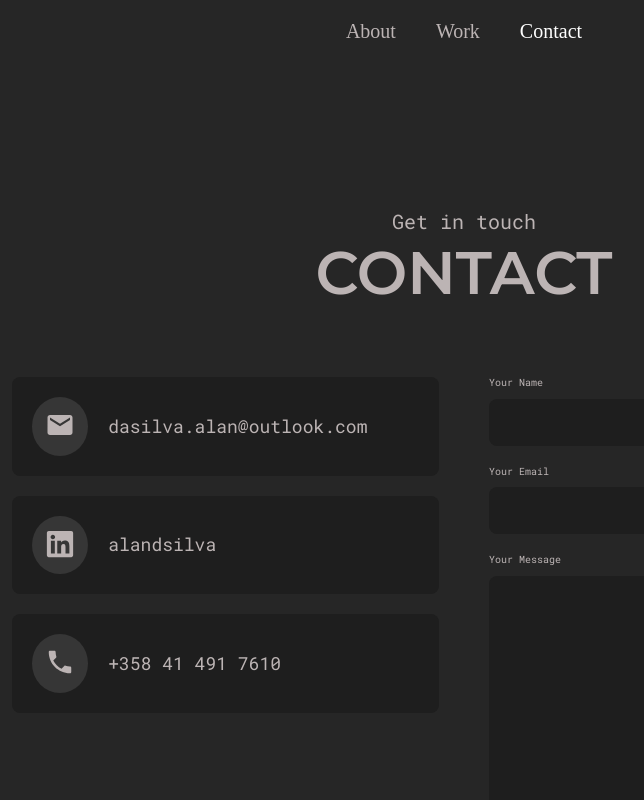
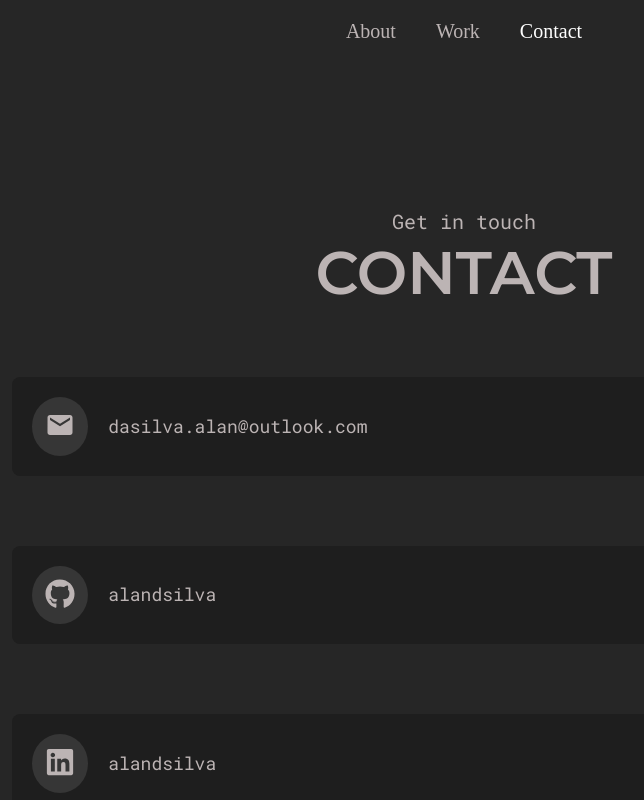
Before and after one commit to alandsilva/alandsilva.github.io, a React (Create React App) app: page /contact in a window 1280 px wide. Shown: the top 800 px of the page, without its empty margins (176-820 px from the left). Built offline with nearby package versions, Linux system fonts and the light colour scheme.

Commit message:
added info

```diff
--- a/src/components/AboutInfoItem.js
+++ b/src/components/AboutInfoItem.js
@@ -15,7 +15,7 @@ const AboutItemStyles = styled.div`
     display: flex;
     gap: 1.5rem;
     position: absolute;
-    left: 20rem;
+    left: 28rem;
   }
   .item {
     background-color: var(--deep-dark);
--- a/src/components/ContactInfoItem.js
+++ b/src/components/ContactInfoItem.js
@@ -3,7 +3,7 @@ import { MdPlace } from 'react-icons/md';
 import styled from 'styled-components';
 import PText from './PText';
 
-const ItemStyle = styled.div`
+const ItemStyle = styled.a`
   padding: 2rem;
   background-color: var(--deep-dark);
   display: flex;
@@ -24,15 +24,12 @@ const ItemStyle = styled.div`
   }
 `;
 
-const ContactInfoItem = ({
-  icon = <MdPlace></MdPlace>,
-  text = 'This is info',
-}) => {
+const ContactInfoItem = ({ icon = <MdPlace></MdPlace>, children, href }) => {
   return (
-    <ItemStyle>
+    <ItemStyle href={href}>
       <div className='icon'>{icon}</div>
       <div className='info'>
-        <PText>{text}</PText>
+        <PText>{children}</PText>
       </div>
     </ItemStyle>
   );
--- a/src/data.json
+++ b/src/data.json
@@ -43,44 +43,5 @@
           "type": "code"
         }
       ]
-    },
-    {
-      "name": "shopapp",
-      "image": "shopapp/shopapp1.jpeg",
-      "images": [
-        {
-          "image": "shopapp/shopapp1.jpeg",
-          "type": "medium"
-        },
-        {
-          "image": "shopapp/shopapp2.jpeg",
-          "type": "medium"
-        },
-        {
-          "image": "shopapp/shopapp3.jpeg",
-          "type": "medium"
-        },
-        {
-          "image": "shopapp/shopapp4.jpeg",
-          "type": "medium"
-        }
-      ],
-      "description": "Shopp app for mobile devices",
-      "stack": ["React Native", "Node.js", "MongoDB"],
-      "info": "Users can create, like and comment on posts. Users also receive notifications about activity in their profile.",
-      "links": [
-        {
-          "url": "https://www.youtube.com/watch?v=UAFbeobAuI0&ab_channel=AlanDaSilva",
-          "message": "Video Demo"
-        },
-        {
-          "url": "https://dasilvaworkspace.stoplight.io/docs/webinterfaces2021/reference/shopAPI.v1.yaml",
-          "message": "Interactive OpenAPI"
-        },
-        {
-          "url": "https://github.com/alandsilva/rn-shop-app",
-          "message": "Source code"
-        }
-      ]
     }
   ]
--- a/src/pages/AboutPage.js
+++ b/src/pages/AboutPage.js
@@ -87,16 +87,11 @@ const About = () => {
             <h2 className='about__heading'>IT student</h2>
             <div className='about__info'>
               <PText>
-                Lorem ipsum dolor sit amet, consectetur adipisicing elit.
-                Exercitationem eius amet quisquam veritatis voluptatibus modi
-                alias, neque optio aspernatur temporibus molestias, hic non
-                voluptate, ipsa odit dolore.
+                Hi. I’m Alan and I’m a 3rd year IT (BEng) student at the Oulu
+                University of Applied Sciences.
                 <br />
                 <br />
-                Lorem ipsum dolor sit amet, consectetur adipisicing elit.
-                Exercitationem eius amet quisquam veritatis voluptatibus modi
-                alias, neque optio aspernatur temporibus molestias, hic non
-                voluptate, ipsa odit dolore.
+                I have experience in fullstack web development.
                 <br />
               </PText>
             </div>
@@ -110,7 +105,7 @@ const About = () => {
           <div className='about-info__item'>
             <h1 className='about-info__heading'>education</h1>
             <AboutInfoItem
-              title='University'
+              title='University (2019 - )'
               items={['Oulu University of Applied Sciences']}
             />
           </div>
--- a/src/pages/ContactPage.js
+++ b/src/pages/ContactPage.js
@@ -1,34 +1,21 @@
 import React from 'react';
 import { MdMail, MdPhone } from 'react-icons/md';
-import { FaLinkedin } from 'react-icons/fa';
+import { FaGithub, FaLinkedin } from 'react-icons/fa';
 import styled from 'styled-components';
 import ContactInfoItem from '../components/ContactInfoItem';
 import SectionTitle from '../components/SectionTitle';
-import ContactForm from '../components/ContactForm';
 
 const ContactPageStyle = styled.div`
   padding: 10rem 0;
   .contact__wrapper {
     display: flex;
+    flex-direction: column;
     gap: 5rem;
     margin-top: 7rem;
     justify-content: space-between;
     position: relative;
   }
-
-  .left {
-    width: 100%;
-    max-width: 500px;
-  }
-  .right {
-    width: 100%;
-    max-width: 500px;
-  }
   @media only screen and (max-width: 768px) {
-    .contact__wrapper  {
-      flex-direction: column;
-    }
-
     .right {
       padding: 4rem 2rem 2em 2rem;
     }
@@ -41,17 +28,27 @@ const ContactPage = () => {
       <div className='container'>
         <SectionTitle subtitle='Get in touch' title='Contact'></SectionTitle>
         <div className='contact__wrapper'>
-          <div className='left'>
-            <ContactInfoItem
-              icon={<MdMail />}
-              text='dasilva.alan@outlook.com'
-            />
-            <ContactInfoItem icon={<FaLinkedin />} text={'alandsilva'} />
-            <ContactInfoItem icon={<MdPhone />} text='+358 41 491 7610' />
-          </div>
-          <div className='right'>
-            <ContactForm />
-          </div>
+          <ContactInfoItem
+            href='mailto:dasilva.alan@outlook.com'
+            icon={<MdMail />}
+          >
+            dasilva.alan@outlook.com
+          </ContactInfoItem>
+          <ContactInfoItem
+            href='https://www.github.com/alandsilva/'
+            icon={<FaGithub />}
+          >
+            alandsilva
+          </ContactInfoItem>
+          <ContactInfoItem
+            href='https://www.linkedin.com/in/alandsilva/'
+            icon={<FaLinkedin />}
+          >
+            alandsilva
+          </ContactInfoItem>
+          <ContactInfoItem href='tel:+358414917610' icon={<MdPhone />}>
+            +358 41 491 7610
+          </ContactInfoItem>
         </div>
       </div>
     </ContactPageStyle>
--- a/src/pages/PortfolioPage.js
+++ b/src/pages/PortfolioPage.js
@@ -13,6 +13,7 @@ SwiperCore.use([Navigation]);
 const PortfolioStyles = styled.div`
   padding: 10rem 0;
   .portfolio__allItems {
+    min-width: 400px;
     display: flex;
     gap: 3rem;
     margin-top: 5rem;
@@ -41,6 +42,9 @@ const PortfolioStyles = styled.div`
   .swiper-button-prev::after,
   .swiper-button-next::after {
     font-size: 2rem;
+  }
+  .swiper-slide {
+    min-width: 300px;
   }
 
   @media only screen and (max-width: 768px) {
```
Also changed, not shown: src/components/Header.js (+0 -33 lines).
